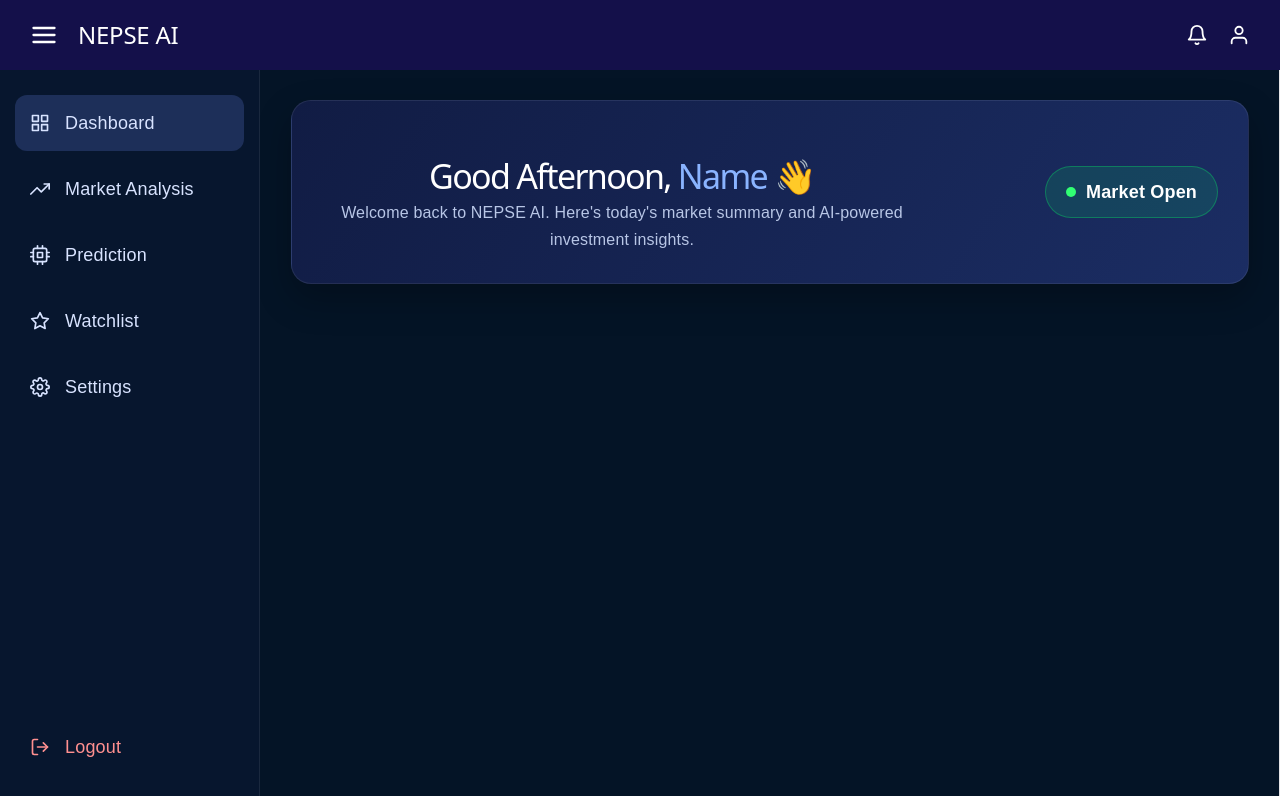
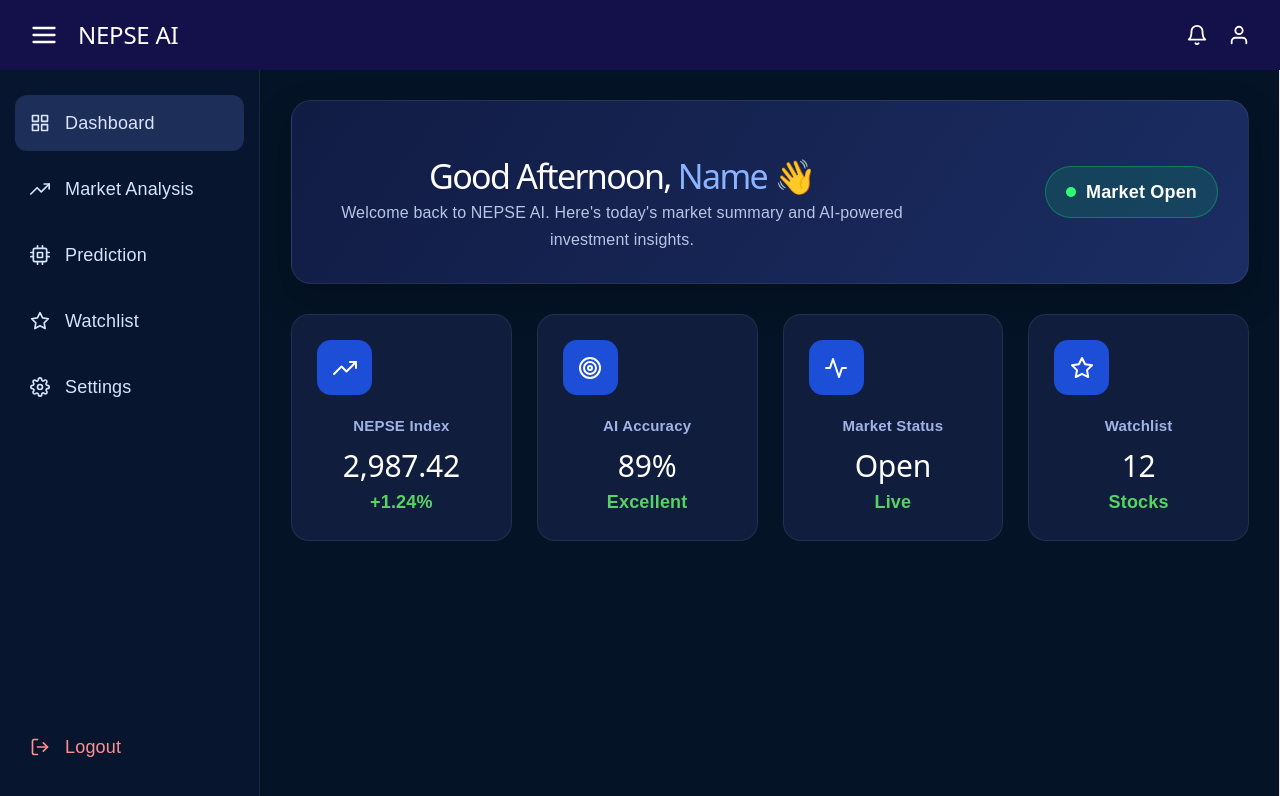
Before and after one commit to prem231631/NEPSE-AI-Web-Application, a React (Vite) app: page /dashboard in a window 1280 px wide. Shown: the top 796 px of the page. Built offline with nearby package versions, Linux system fonts and the light colour scheme.

Commit message:
SummaryCards imported in dashboard

```diff
--- a/src/pages/Dashboard.jsx
+++ b/src/pages/Dashboard.jsx
@@ -2,6 +2,7 @@ import {useState} from "react";
 import Sidebar from "../components/Sidebar";
 import DashboardNavbar from "../components/DashboardNavbar";
 import WelcomeBanner from "../components/WelcomeBanner";
+import SummaryCards from "../components/SummaryCards";
 import "../styles/dashboard.css";
 function Dashboard(){
     const [sidebarOpen, setSidebarOpen]=useState(true);
@@ -18,6 +19,7 @@ function Dashboard(){
                 />
 
                 <WelcomeBanner/>
+                <SummaryCards/>
             </div>
         </div>
   );
```
